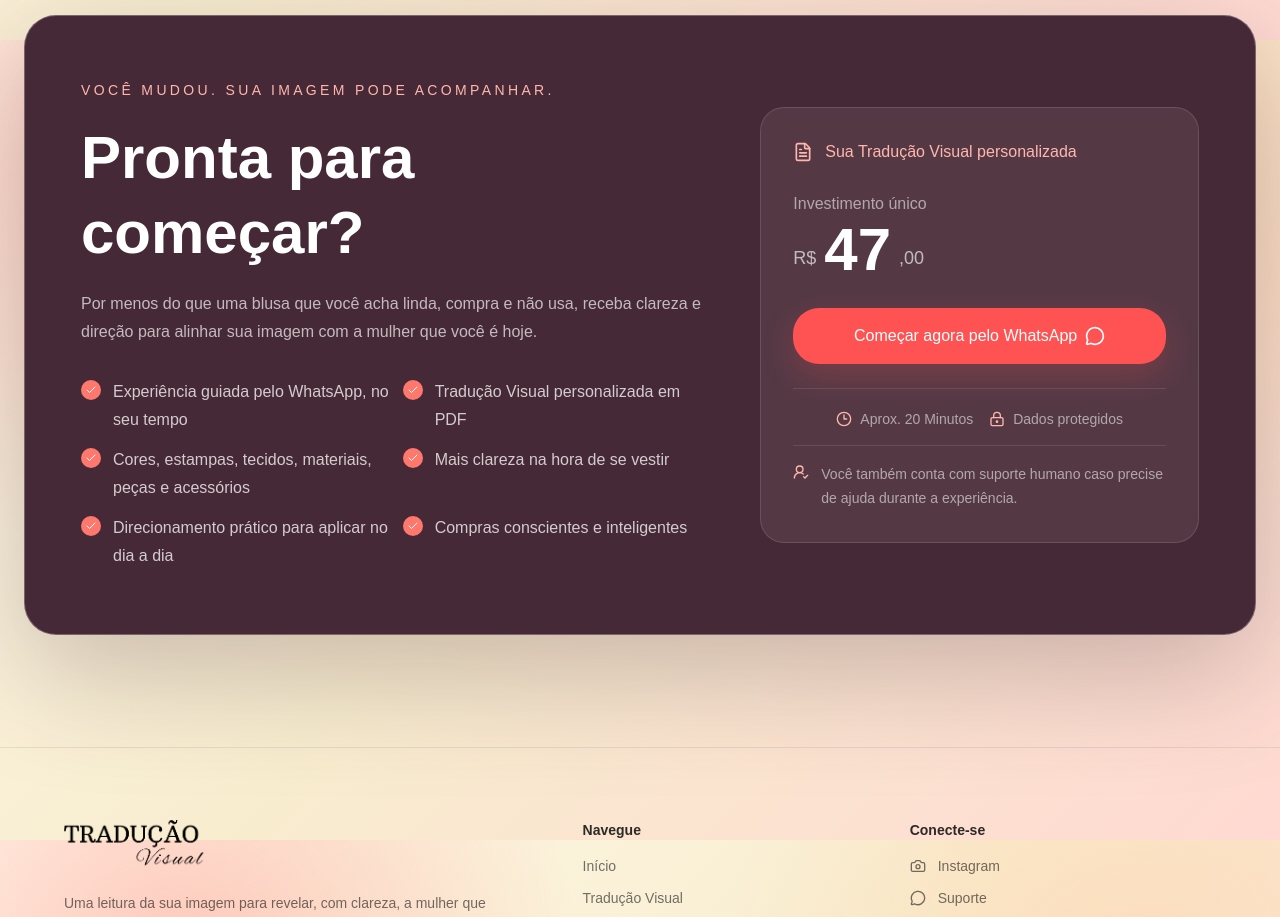
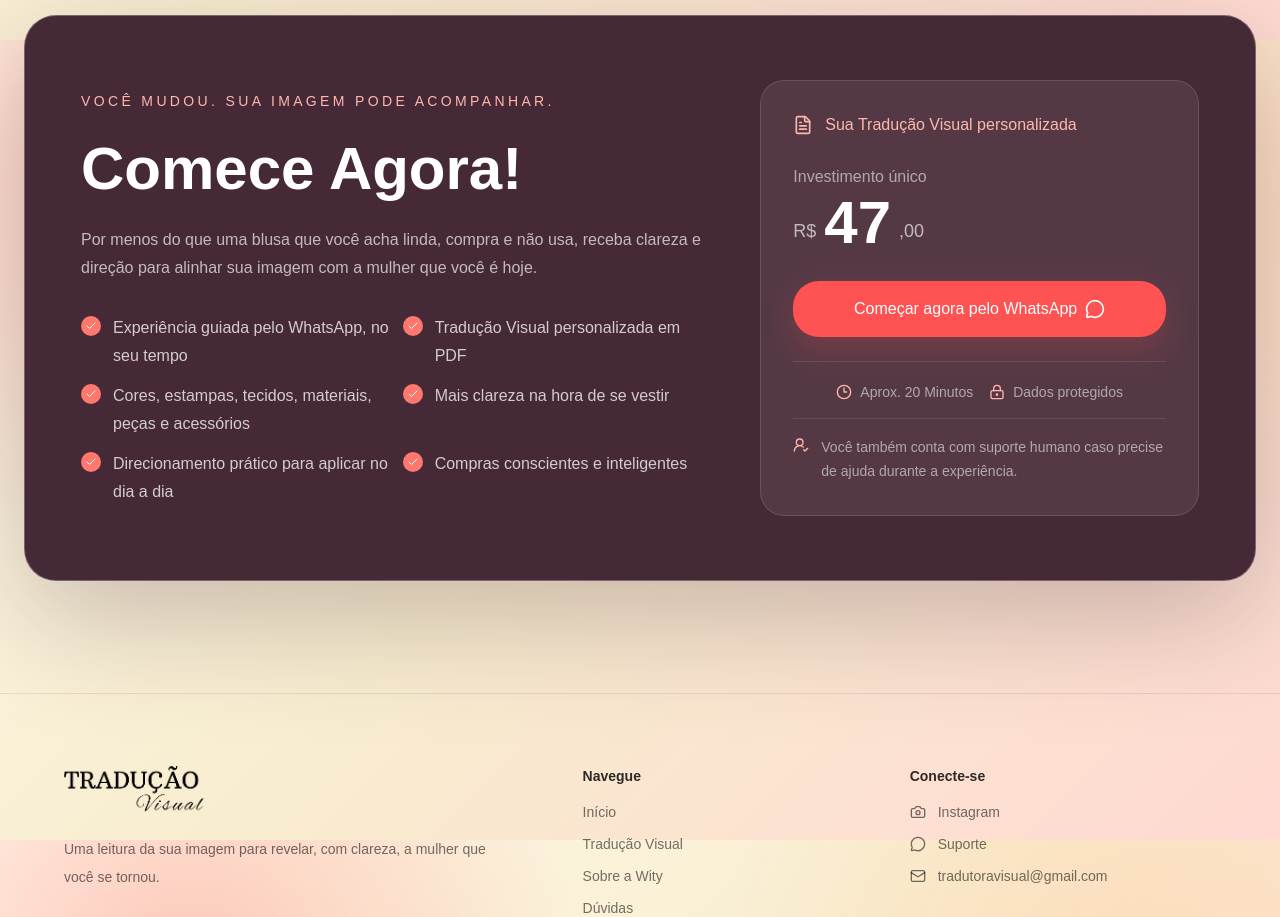
Before and after one commit to iagoisi/traducao-visual, a Next.js app: page / in a window 1280 px wide. Shown: the part 6360-7277 px from the top of the page. Built offline with nearby package versions, Linux system fonts and the light colour scheme; no server answers; a web font is replaced by a local one.

Commit message:
change title product section

```diff
--- a/src/components/Pages/Home_Page/ProductSection.tsx
+++ b/src/components/Pages/Home_Page/ProductSection.tsx
@@ -34,7 +34,7 @@ export default function ProductSection() {
                 Você mudou. Sua imagem pode acompanhar.
               </p>
               <h2 className="mt-5 max-w-3xl text-4xl font-semibold leading-tight text-white sm:text-5xl lg:text-6xl">
-                Pronta para começar?
+                Comece Agora!
               </h2>
               <p className="mt-5 max-w-2xl text-base leading-7 text-white/68">
                 Por menos do que uma blusa que você acha linda, compra e não usa,
```
